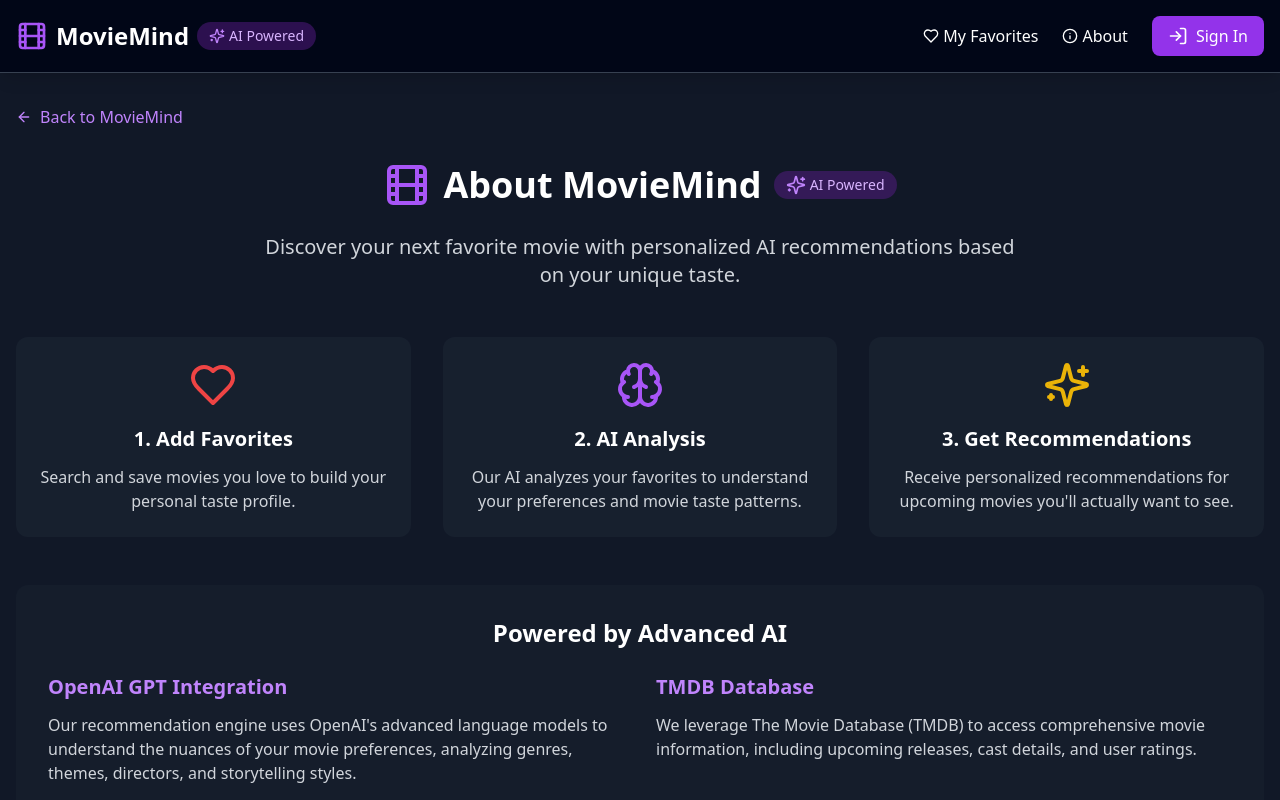
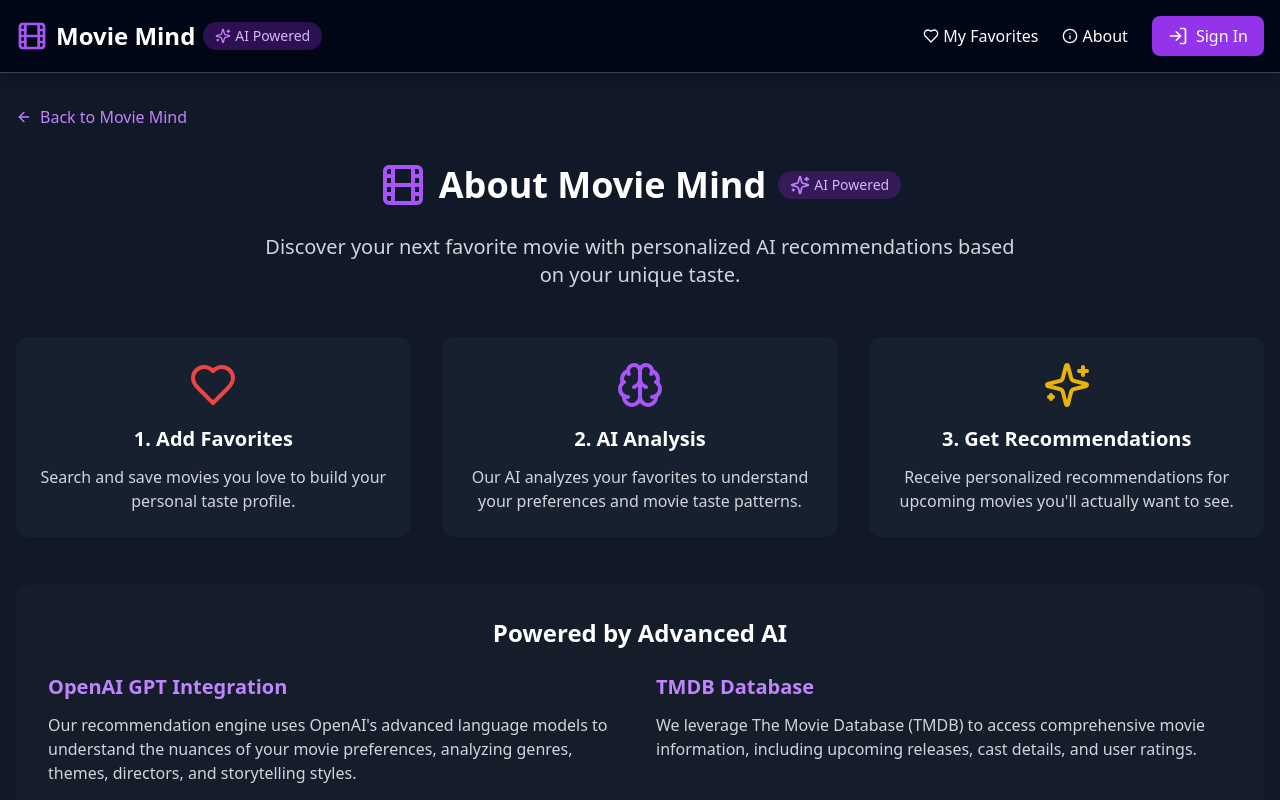
Before and after one commit to dave11k/MovieMind, a Next.js app: page /about in a window 1280 px wide. Shown: the top 800 px of the page. Built offline with nearby package versions, Linux system fonts and the light colour scheme; no server answers.

Commit message:
Fix title

```diff
--- a/app/about/page.tsx
+++ b/app/about/page.tsx
@@ -16,7 +16,7 @@
           className="inline-flex items-center space-x-2 text-purple-400 hover:text-purple-300 transition-colors mb-8"
         >
           <ArrowLeft className="h-4 w-4" />
-          <span>Back to MovieMind</span>
+          <span>Back to Movie Mind</span>
         </Link>
 
         {/* Hero Section */}
@@ -25,7 +25,7 @@
           <div className="flex flex-col items-center space-y-3 sm:hidden mb-6">
             <div className="flex items-center space-x-2">
               <FilmIcon className="h-8 w-8 text-purple-500" />
-              <h1 className="text-2xl font-bold">About MovieMind</h1>
+              <h1 className="text-2xl font-bold">About Movie Mind</h1>
             </div>
             <div className="flex items-center bg-purple-900/50 rounded-full px-3 py-1">
               <SparklesIcon className="h-4 w-4 text-purple-400 mr-1" />
@@ -36,7 +36,7 @@
           {/* Desktop layout - horizontal */}
           <div className="hidden sm:flex justify-center items-center space-x-3 mb-6">
             <FilmIcon className="h-10 w-10 lg:h-12 lg:w-12 text-purple-500" />
-            <h1 className="text-3xl lg:text-4xl font-bold">About MovieMind</h1>
+            <h1 className="text-3xl lg:text-4xl font-bold">About Movie Mind</h1>
             <div className="flex items-center bg-purple-900/50 rounded-full px-3 py-1">
               <SparklesIcon className="h-5 w-5 text-purple-400 mr-1" />
               <span className="text-purple-300 text-sm">AI Powered</span>
@@ -96,7 +96,7 @@
 
         {/* Features Section */}
         <div className="mb-12">
-          <h2 className="text-2xl font-bold mb-6 text-center">Why MovieMind?</h2>
+          <h2 className="text-2xl font-bold mb-6 text-center">Why Movie Mind?</h2>
           <div className="grid md:grid-cols-2 lg:grid-cols-4 gap-6">
             <div className="bg-gray-800/50 rounded-lg p-4">
               <h4 className="font-semibold mb-2 text-purple-400">Smart Recommendations</h4>
--- a/app/login/page.tsx
+++ b/app/login/page.tsx
@@ -12,11 +12,11 @@
         <div className="container mx-auto px-4 py-4 flex items-center justify-between">
           <Link href="/" className="flex items-center space-x-2 text-white hover:text-purple-400 transition-colors">
             <ArrowLeft className="h-5 w-5" />
-            <span>Back to MovieMind</span>
+            <span>Back to Movie Mind</span>
           </Link>
           <div className="flex items-center space-x-2">
             <FilmIcon className="h-8 w-8 text-purple-500" />
-            <span className="text-xl font-bold">MovieMind</span>
+            <span className="text-xl font-bold">Movie Mind</span>
           </div>
         </div>
       </header>
--- a/app/metadata.ts
+++ b/app/metadata.ts
@@ -1,7 +1,7 @@
 import type { Metadata } from 'next'
 
 export const metadata: Metadata = {
-  title: 'MovieMind - AI-Powered Movie Recommendations',
+  title: 'Movie Mind - AI-Powered Movie Recommendations',
   description: 'Discover your next favorite movie with AI-powered recommendations',
   icons: {
     icon: '/favicon.ico',
--- a/app/page.tsx
+++ b/app/page.tsx
@@ -1,7 +1,7 @@
 'use client';
 
 import * as React from 'react';
-import { useEffect, useState, useCallback } from 'react';
+import { useEffect, useState } from 'react';
 import { SparklesIcon, SearchIcon } from 'lucide-react';
 import { Header } from '../src/components/Header';
 import { SearchBar } from '../src/components/SearchBar';
@@ -9,7 +9,7 @@
 import { FavoritesList } from '../src/components/FavoritesList';
 import { RecommendationsList } from '../src/components/RecommendationsList';
 import { Movie } from '../src/types/Movie';
-import { tmdbAPI, genreMap, getMovieDetails } from '../src/lib/tmdb';
+import { tmdbAPI, genreMap } from '../src/lib/tmdb';
 import { supabase } from '../src/lib/supabase';
 import debounce from 'lodash/debounce';
 
@@ -17,7 +17,6 @@
   const [searchQuery, setSearchQuery] = useState<string>('');
   const [searchResults, setSearchResults] = useState<Movie[]>([]);
   const [favorites, setFavorites] = useState<Movie[]>([]);
-  const [recommendations] = useState<Movie[]>([]);
   const [aiRecommendations, setAiRecommendations] = useState<Movie[]>([]);
   const [isSearching, setIsSearching] = useState(false);
   const [isGeneratingRecommendations, setIsGeneratingRecommendations] = useState(false);
@@ -164,8 +163,8 @@
   }, [user]);
 
   // Debounced search function
-  const debouncedSearch = useCallback(
-    debounce(async (query: string) => {
+  const debouncedSearch = React.useMemo(
+    () => debounce(async (query: string) => {
       if (query.trim() === '') {
         setSearchResults([]);
         setIsSearching(false);
--- a/app/signup/page.tsx
+++ b/app/signup/page.tsx
@@ -12,11 +12,11 @@
         <div className="container mx-auto px-4 py-4 flex items-center justify-between">
           <Link href="/" className="flex items-center space-x-2 text-white hover:text-purple-400 transition-colors">
             <ArrowLeft className="h-5 w-5" />
-            <span>Back to MovieMind</span>
+            <span>Back to Movie Mind</span>
           </Link>
           <div className="flex items-center space-x-2">
             <FilmIcon className="h-8 w-8 text-purple-500" />
-            <span className="text-xl font-bold">MovieMind</span>
+            <span className="text-xl font-bold">Movie Mind</span>
           </div>
         </div>
       </header>
@@ -25,7 +25,7 @@
       <div className="flex flex-col items-center justify-center py-12 px-4 sm:px-6 lg:px-8">
         <div className="max-w-md w-full space-y-8">
           <div className="flex flex-col items-center">
-            <h2 className="text-3xl font-bold text-white">Join MovieMind</h2>
+            <h2 className="text-3xl font-bold text-white">Join Movie Mind</h2>
             <p className="mt-2 text-sm text-gray-400">
               Create an account to sync your favorites across devices
             </p>
--- a/src/components/Header.tsx
+++ b/src/components/Header.tsx
@@ -38,7 +38,7 @@
           {/* Logo section - responsive sizing */}
           <Link href="/" className="flex items-center space-x-2 hover:opacity-80 transition-opacity">
             <FilmIcon className="h-6 w-6 sm:h-8 sm:w-8 text-purple-500" />
-            <h1 className="text-lg sm:text-2xl font-bold">MovieMind</h1>
+            <h1 className="text-lg sm:text-2xl font-bold">Movie Mind</h1>
             <div className="flex items-center bg-purple-900/50 rounded-full px-2 py-1 sm:px-3 sm:py-1 text-xs sm:text-sm">
               <SparklesIcon className="h-3 w-3 sm:h-4 sm:w-4 text-purple-400 mr-1" />
               <span className="text-purple-300">AI Powered</span>
--- a/src/mocks/handlers.ts
+++ b/src/mocks/handlers.ts
@@ -128,11 +128,7 @@
   }),
 
   // TMDB Discover Movies (Upcoming)
-  http.get(`${TMDB_BASE_URL}/discover/movie`, ({ request }) => {
-    const url = new URL(request.url)
-    const primaryReleaseYear = url.searchParams.get('primary_release_year')
-    const sortBy = url.searchParams.get('sort_by')
-
+  http.get(`${TMDB_BASE_URL}/discover/movie`, () => {
     // Return upcoming movies
     return HttpResponse.json({
       page: 1,
```
Also changed, not shown: 2 other files (tests, documents, lock files or other folders).
